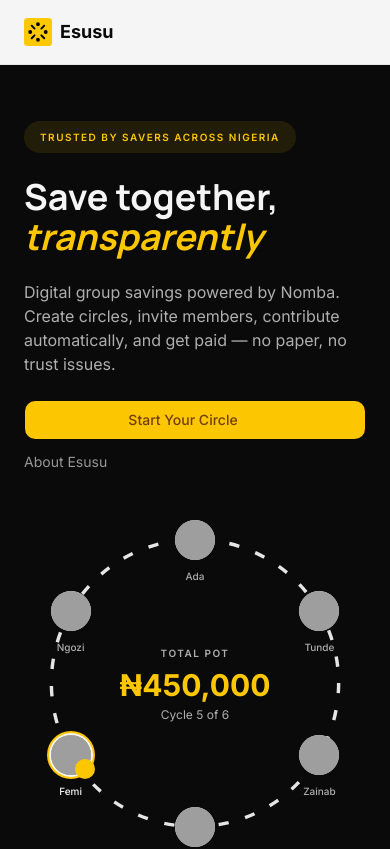
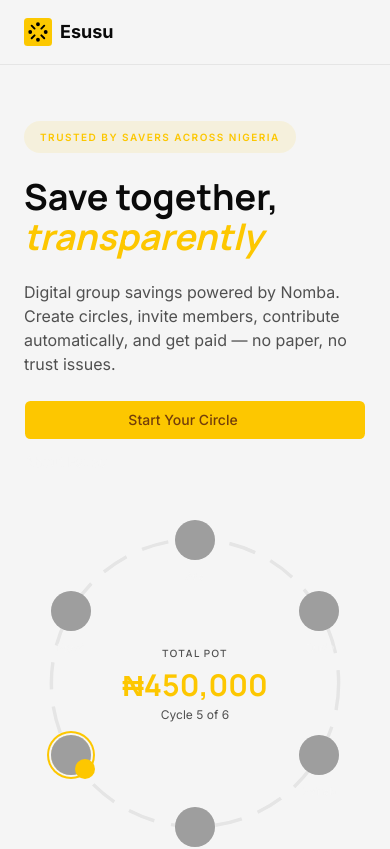
Before and after one commit to Xpektra7/REX-esusu, a Next.js app: page / in a window 390 px wide. Shown: the top 849 px of the page. Built offline with nearby package versions, Linux system fonts and the light colour scheme; grey boxes are pictures that could not be loaded; some icons are missing.

Commit message:
feat: updated landing page

```diff
--- a/src/app/globals.css
+++ b/src/app/globals.css
@@ -74,7 +74,7 @@
     --chart-3: oklch(0.681 0.162 75.834);
     --chart-4: oklch(0.554 0.135 66.442);
     --chart-5: oklch(0.476 0.114 61.907);
-    --radius: 0.875rem;
+    --radius: 0.5rem;
     --sidebar: oklch(0.985 0 0);
     --sidebar-foreground: oklch(0.145 0 0);
     --sidebar-primary: oklch(0.681 0.162 75.834);
--- a/src/components/landing/circle-diagram.tsx
+++ b/src/components/landing/circle-diagram.tsx
@@ -30,7 +30,7 @@ export function CircleDiagram({ activeIndex }: { activeIndex: number }) {
           fill="none"
           stroke="var(--border)"
           strokeWidth="1"
-          strokeDasharray="3 5"
+          strokeDasharray="8 5"
         />
         <circle
           cx={coin.x}
@@ -44,9 +44,13 @@ export function CircleDiagram({ activeIndex }: { activeIndex: number }) {
       </svg>
 
       <div className="absolute inset-0 flex flex-col items-center justify-center text-center">
-        <span className="eyebrow text-background/70">Total Pot</span>
-        <span className="mt-1 text-3xl font-bold text-primary">₦450,000</span>
-        <span className="mt-1 text-xs text-background/70">
+        <span className="eyebrow font-heading text-foreground/70">
+          Total Pot
+        </span>
+        <span className="mt-1 text-3xl font-heading font-bold text-primary">
+          ₦450,000
+        </span>
+        <span className="mt-1 text-xs text-foreground/70">
           Cycle {activeIndex + 1} of {members.length}
         </span>
       </div>
--- a/src/components/landing/compare.tsx
+++ b/src/components/landing/compare.tsx
@@ -34,9 +34,9 @@ const rows = [
 
 function Mark({ value }: { value: boolean }) {
   return value ? (
-    <CheckmarkCircle01Icon className="mx-auto size-4 text-primary" />
+    <CheckmarkCircle01Icon className="mx-auto size-6 text-primary" />
   ) : (
-    <Cancel01Icon className="mx-auto size-4 text-muted-foreground/40" />
+    <Cancel01Icon className="mx-auto size-6 text-muted-foreground/40" />
   );
 }
 
@@ -52,10 +52,10 @@ export function Compare() {
         </div>
 
         <div className="rounded-xl border border-border">
-          <Table className="min-w-140">
+          <Table className="max-w-full md:min-w-140 wrap-anywhere">
             <TableHeader>
               <TableRow>
-                <TableHead className="p-4">&nbsp;</TableHead>
+                <TableHead className="p-4 w-2">&nbsp;</TableHead>
                 <TableHead className="p-4 text-center">Cash Ajo</TableHead>
                 <TableHead className="p-4 text-center">Bank Savings</TableHead>
                 <TableHead className="bg-foreground p-4 text-center font-semibold text-background">
@@ -63,17 +63,19 @@ export function Compare() {
                 </TableHead>
               </TableRow>
             </TableHeader>
-            <TableBody>
+            <TableBody className="">
               {rows.map((row) => (
-                <TableRow key={row.label} className="hover:bg-transparent">
-                  <TableCell className="p-4 font-medium">{row.label}</TableCell>
+                <TableRow key={row.label} className="">
+                  <TableCell className="p-4 pr-0 w-2 text-xs md:text-base font-medium">
+                    {row.label}
+                  </TableCell>
                   <TableCell className="p-4 text-center">
                     <Mark value={row.cashAjo} />
                   </TableCell>
                   <TableCell className="p-4 text-center">
                     <Mark value={row.bank} />
                   </TableCell>
-                  <TableCell className="bg-foreground/3 p-4 text-center">
+                  <TableCell className="bg-card p-4 text-center">
                     <Mark value={row.esusu} />
                   </TableCell>
                 </TableRow>
--- a/src/components/landing/features.tsx
+++ b/src/components/landing/features.tsx
@@ -38,11 +38,11 @@ const features = [
 
 export function Features() {
   return (
-    <section className="landing-section">
+    <section className="landing-section bg-foreground">
       <div className="landing-container">
         <div className="mb-12 md:mb-16">
           <p className="eyebrow text-muted-foreground">Why Esusu</p>
-          <h2 className="mt-2 text-2xl font-bold md:text-3xl">
+          <h2 className="mt-2 text-2xl text-card font-bold md:text-3xl">
             Built to remove every trust issue
           </h2>
         </div>
@@ -52,19 +52,19 @@ export function Features() {
             return (
               <div
                 key={feature.title}
-                className="card-interactive flex flex-col gap-4 rounded-xl p-6 md:p-8"
+                className="flex flex-col gap-4 rounded-xl p-6 md:p-8 border border-muted/10"
               >
                 <div className="flex items-center justify-between">
-                  <div className="flex size-10 items-center justify-center rounded-lg bg-foreground">
-                    <Icon className="size-4 text-primary" />
+                  <div className="flex size-10 items-center justify-center rounded-lg bg-primary">
+                    <Icon className="size-6 text-foreground" />
                   </div>
-                  <span className="eyebrow text-muted-foreground">
+                  <span className="eyebrow text-background">
                     {feature.number}
                   </span>
                 </div>
                 <div>
-                  <h3 className="font-semibold">{feature.title}</h3>
-                  <p className="mt-1 text-sm text-muted-foreground">
+                  <h3 className="font-semibold text-card">{feature.title}</h3>
+                  <p className="mt-1 text-sm text-background/80">
                     {feature.description}
                   </p>
                 </div>
--- a/src/components/landing/hero.tsx
+++ b/src/components/landing/hero.tsx
@@ -48,7 +48,7 @@ export function Hero() {
   }, []);
 
   return (
-    <section className="relative overflow-hidden border-b border-border bg-foreground text-background">
+    <section className="relative overflow-hidden border-b border-border">
       <svg
         aria-hidden="true"
         className="pointer-events-none absolute -right-16 -bottom-10 w-[120%] max-w-3xl text-primary opacity-20"
@@ -75,7 +75,7 @@ export function Hero() {
             <span className="text-primary italic">transparently</span>
           </h1>
 
-          <p className="max-w-md text-base text-background/70 md:text-lg">
+          <p className="max-w-md text-base text-foreground/70 md:text-lg">
             Digital group savings powered by Nomba. Create circles, invite
             members, contribute automatically, and get paid — no paper, no trust
             issues.
@@ -114,9 +114,9 @@ export function Hero() {
           </div>
         </div>
 
-        <div className="mx-auto w-full max-w-sm">
+        <div className="mx-auto w-full max-w-sm flex flex-col items-center justify-center">
           <CircleDiagram activeIndex={activeIndex} />
-          <p className="mt-4 text-center text-sm text-muted-foreground">
+          <p className="mt-4 text-center text-xs md:text-sm text-muted-foreground">
             <span className="font-semibold text-foreground">
               {members[activeIndex]}
             </span>{" "}
--- a/src/components/landing/security.tsx
+++ b/src/components/landing/security.tsx
@@ -39,8 +39,8 @@ export function Security() {
                 key={point.label}
                 className="flex flex-col gap-3 rounded-xl border border-background/15 p-5"
               >
-                <div className="flex size-9 items-center justify-center rounded-lg bg-background/10">
-                  <Icon className="size-4 text-primary" />
+                <div className="flex size-10 items-center justify-center rounded-lg bg-primary">
+                  <Icon className="size-6 text-foreground" />
                 </div>
                 <p className="text-sm text-background/80">{point.label}</p>
               </div>
--- a/src/proxy.ts
+++ b/src/proxy.ts
@@ -33,7 +33,7 @@ const PUBLIC_ROUTES = [
   "/legal",
 ];
 
-export function middleware(request: NextRequest) {
+export function proxy(request: NextRequest) {
   const { pathname } = request.nextUrl;
   const isAuthenticated = request.cookies.has("esusu-auth");
 
```
Also changed, not shown: plans/README.md.
